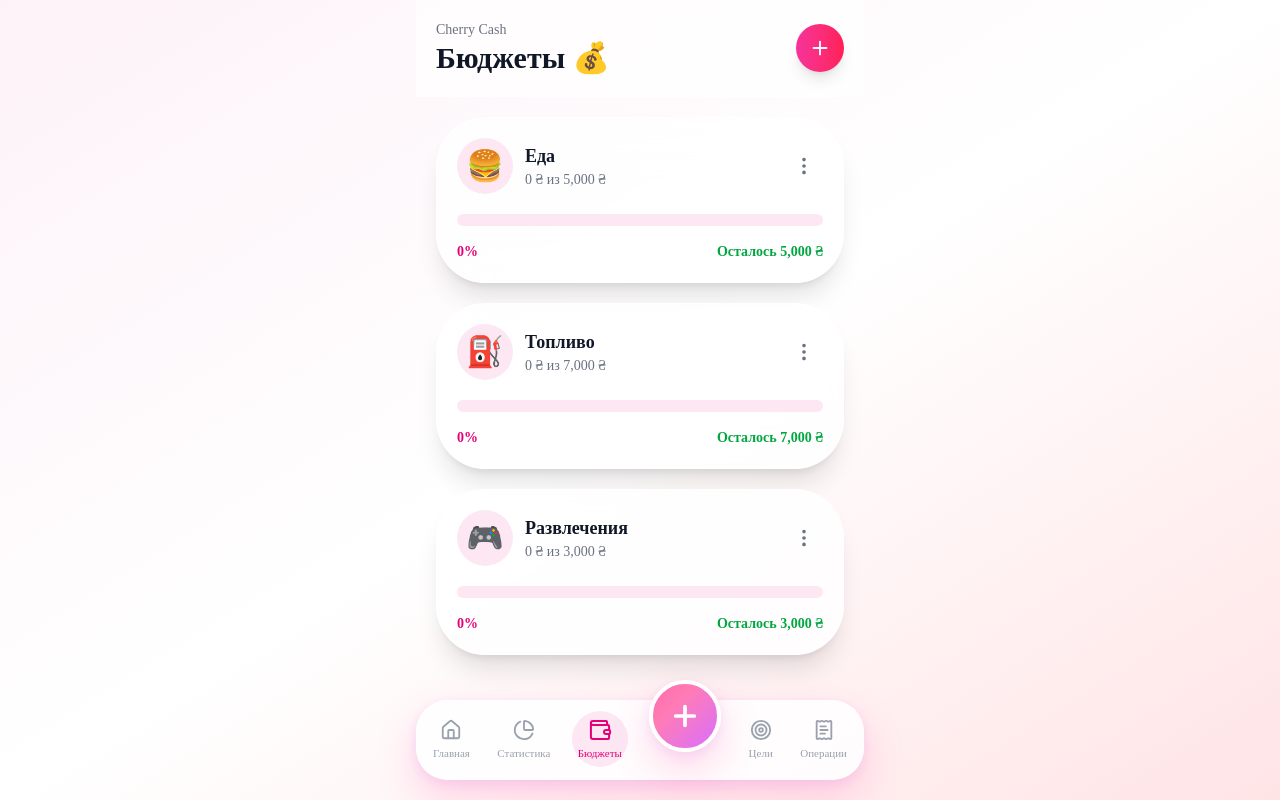
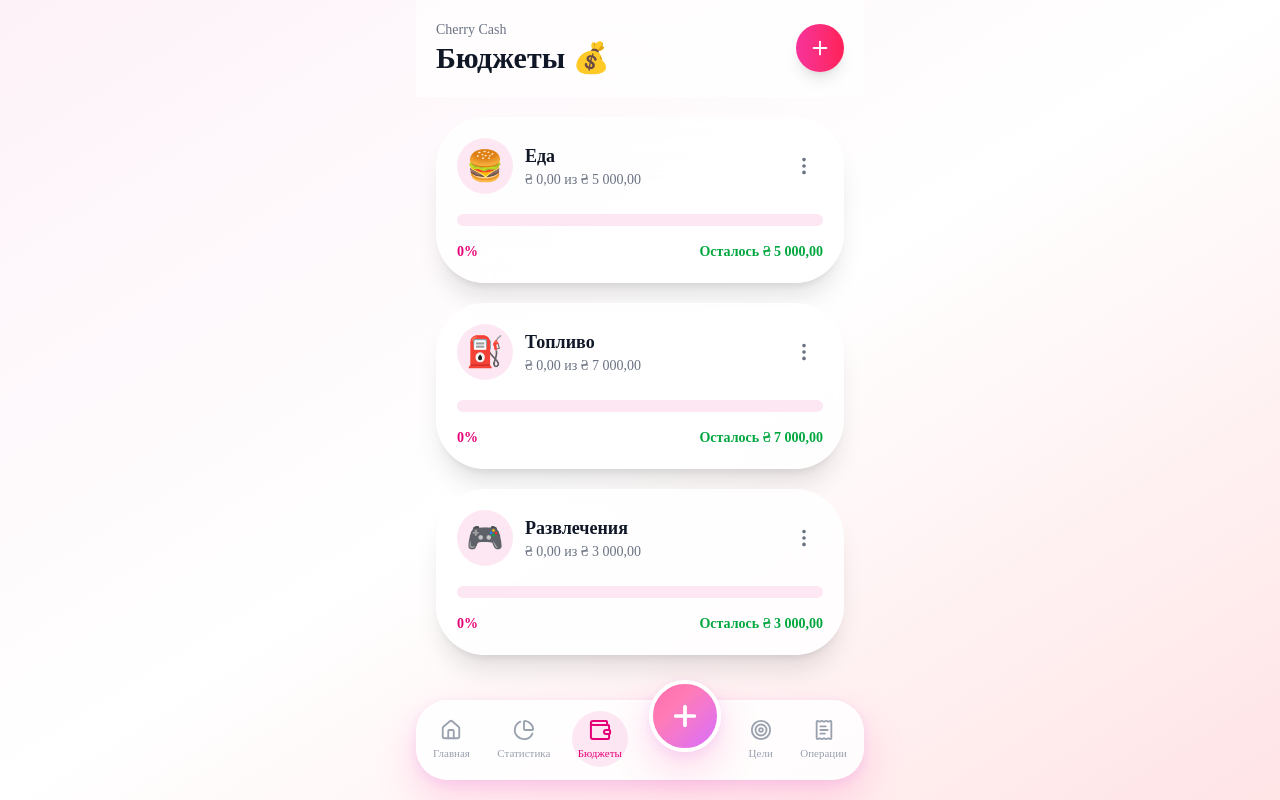
Before and after one commit to vv49chrgw7-source/cherry-cash, a Next.js app: page /budgets in a window 1280 px wide. Built offline with nearby package versions, Linux system fonts and the light colour scheme; no server answers.

Commit message:
Added transaction editing and improved modal

```diff
--- a/app/budgets/page.tsx
+++ b/app/budgets/page.tsx
@@ -14,6 +14,8 @@ import {
   Trash2,
 } from "lucide-react";
 
+import { useMoney } from "../hooks/useMoney";
+
 import BottomNavigation from "../components/BottomNavigation";
 import { useBudgets } from "../context/BudgetsContext";
 import { useTransactions } from "../context/TransactionsContext";
@@ -21,6 +23,7 @@ import { useTransactions } from "../context/TransactionsContext";
 export default function BudgetsPage() {
 const { budgets, deleteBudget } = useBudgets();
   const { transactions } = useTransactions();
+const money = useMoney();
   const { openBudgetModal } = useModal();
   const [openedMenu, setOpenedMenu] =
   useState<number | null>(null);
@@ -88,10 +91,10 @@ return (
                       {budget.category}
                     </h2>
 
-                    <p className="text-sm text-gray-500">
-                      {spent.toLocaleString()} ₴ из{" "}
-                      {budget.limit.toLocaleString()} ₴
-                    </p>
+<p className="text-sm text-gray-500">
+{money.format(spent)} из{" "}
+{money.format(budget.limit)}
+</p>
                   </div>
                 </div>
 
@@ -198,12 +201,10 @@ return (
                       : "text-red-500 font-semibold"
                   }
                 >
-                  {remaining >= 0
-                    ? `Осталось ${remaining.toLocaleString()} ₴`
-                    : `Перерасход ${Math.abs(
-                        remaining
-                      ).toLocaleString()} ₴`}
-                </span>
+{remaining >= 0
+  ? `Осталось ${money.format(remaining)}`
+  : `Перерасход ${money.format(Math.abs(remaining))}`}
+                      </span>
               </div>
               </GlassCard>
             </motion.div>
--- a/app/components/BalanceCard.tsx
+++ b/app/components/BalanceCard.tsx
@@ -4,10 +4,7 @@ import { ArrowDownRight, ArrowUpRight, Wallet } from "lucide-react";
 import { motion } from "framer-motion";
 import { useEffect, useState } from "react";
 
-import { useCurrency } from "../context/CurrencyContext";
-import { useExchangeRates } from "../context/ExchangeRateContext";
-
-import { formatMoney } from "../utils/formatMoney";
+import { useMoney } from "../hooks/useMoney";
 
 interface BalanceCardProps {
   balance: number;
@@ -20,8 +17,7 @@ export default function BalanceCard({
   income,
   expense,
 }: BalanceCardProps) {
-  const { currency } = useCurrency();
-  const { rates } = useExchangeRates();
+const money = useMoney();
   const [animatedBalance, setAnimatedBalance] = useState(balance);
 const [animatedIncome, setAnimatedIncome] = useState(income);
 const [animatedExpense, setAnimatedExpense] = useState(expense);
@@ -91,7 +87,7 @@ useEffect(() => {
             </p>
 
 <h2 className="mt-3 text-5xl font-black tracking-tight">
-  {formatMoney(animatedBalance, currency.code, rates)}
+{money.format(animatedBalance)}
 </h2>
 
             <div className="mt-3 inline-flex items-center gap-2 rounded-full bg-white/15 px-3 py-1 backdrop-blur-md">
@@ -124,7 +120,7 @@ useEffect(() => {
             </div>
 
 <p className="text-2xl font-bold">
-  {formatMoney(animatedIncome, currency.code, rates)}
+{money.format(animatedIncome)}
 </p>
           </motion.div>
 
@@ -143,7 +139,7 @@ useEffect(() => {
             </div>
 
 <p className="text-2xl font-bold">
-  {formatMoney(animatedExpense, currency.code, rates)}
+{money.format(animatedExpense)}
 </p>
           </motion.div>
         </div>
--- a/app/components/TransactionCard.tsx
+++ b/app/components/TransactionCard.tsx
@@ -3,9 +3,7 @@
 import { motion } from "framer-motion";
 import { useState } from "react";
 import DeleteTransactionModal from "./DeleteTransactionModal";
-import { useCurrency } from "../context/CurrencyContext";
-import { useExchangeRates } from "../context/ExchangeRateContext";
-import { formatMoney } from "../utils/formatMoney";
+import { useMoney } from "../hooks/useMoney";
 
 import {
   Trash2,
@@ -48,8 +46,7 @@ export default function TransactionCard({
   onDelete,
 }: TransactionCardProps) {
   const income = transaction.type === "income";
-  const { currency } = useCurrency();
-const { rates } = useExchangeRates();
+const money = useMoney();
   const { openEditTransaction } = useModal();
   const [showDeleteModal, setShowDeleteModal] =
   useState(false);
@@ -140,7 +137,7 @@ className={`text-2xl font-black leading-none tracking-tight ${
 }`}
             >
 {income ? "+" : "-"}
-{formatMoney(transaction.amount, currency.code, rates)}
+{money.format(transaction.amount)}
             </p>
           </div>
 
--- a/app/components/statistics/ExpensePieChart.tsx
+++ b/app/components/statistics/ExpensePieChart.tsx
@@ -10,6 +10,7 @@ import {
   Label,
 } from "recharts";
 import { PieChart as PieChartIcon } from "lucide-react";
+import { useMoney } from "../../hooks/useMoney";
 
 interface CategoryData {
   name: string;
@@ -35,6 +36,8 @@ const COLORS = [
 export default function ExpensePieChart({
   data,
 }: ExpensePieChartProps) {
+  const money = useMoney();
+
   const total = data.reduce(
     (sum, item) => sum + item.value,
     0
@@ -111,7 +114,7 @@ export default function ExpensePieChart({
                         fontWeight={800}
                         fill="#111827"
                       >
-                        {total.toLocaleString("ru-RU")} ₴
+{money.format(total)}
                       </text>
 
                       <text
@@ -174,10 +177,7 @@ export default function ExpensePieChart({
 
               <div className="text-right">
                 <div className="text-lg font-bold">
-                  {item.value.toLocaleString(
-                    "ru-RU"
-                  )}{" "}
-                  ₴
+{money.format(item.value)}
                 </div>
               </div>
             </motion.div>
--- a/app/components/statistics/StatisticsSummary.tsx
+++ b/app/components/statistics/StatisticsSummary.tsx
@@ -6,6 +6,8 @@ import {
   TrendingUp,
   Wallet,
 } from "lucide-react";
+
+import { useMoney } from "../../hooks/useMoney";
 
 interface StatisticsSummaryProps {
   balance: number;
@@ -18,6 +20,7 @@ export default function StatisticsSummary({
   income,
   expense,
 }: StatisticsSummaryProps) {
+const money = useMoney();
   return (
     <div className="space-y-5">
 
@@ -35,7 +38,7 @@ export default function StatisticsSummary({
             </p>
 
             <h2 className="mt-3 text-5xl font-black tracking-tight">
-              {balance.toLocaleString("ru-RU")} ₴
+{money.format(balance)}
             </h2>
 
             <p className="mt-3 inline-flex items-center rounded-full bg-white/20 px-3 py-1 text-sm">
@@ -73,7 +76,7 @@ export default function StatisticsSummary({
           </p>
 
           <h3 className="mt-1 text-3xl font-black text-emerald-600">
-            +{income.toLocaleString("ru-RU")} ₴
++{money.format(income)}
           </h3>
         </motion.div>
 
@@ -99,7 +102,7 @@ export default function StatisticsSummary({
           </p>
 
           <h3 className="mt-1 text-3xl font-black text-rose-600">
-            -{expense.toLocaleString("ru-RU")} ₴
+-{money.format(expense)}
           </h3>
         </motion.div>
 
--- /dev/null
+++ b/app/context/ThemeContext.tsx
@@ -0,0 +1,75 @@
+"use client";
+
+import {
+  createContext,
+  useContext,
+  useEffect,
+  useState,
+  ReactNode,
+} from "react";
+
+export type Theme = "light" | "dark" | "system";
+
+type ThemeContextType = {
+  theme: Theme;
+  setTheme: (theme: Theme) => void;
+};
+
+const ThemeContext = createContext<ThemeContextType | null>(null);
+
+const STORAGE_KEY = "theme";
+
+export function ThemeProvider({
+  children,
+}: {
+  children: ReactNode;
+}) {
+  const [theme, setThemeState] = useState<Theme>("system");
+
+  useEffect(() => {
+    const saved = localStorage.getItem(STORAGE_KEY) as Theme | null;
+
+    if (saved) {
+      setThemeState(saved);
+    }
+  }, []);
+
+  useEffect(() => {
+    const root = document.documentElement;
+
+    const systemDark = window.matchMedia(
+      "(prefers-color-scheme: dark)"
+    ).matches;
+
+    const isDark =
+      theme === "dark" ||
+      (theme === "system" && systemDark);
+
+    root.classList.toggle("dark", isDark);
+
+    localStorage.setItem(STORAGE_KEY, theme);
+  }, [theme]);
+
+  return (
+    <ThemeContext.Provider
+      value={{
+        theme,
+        setTheme: setThemeState,
+      }}
+    >
+      {children}
+    </ThemeContext.Provider>
+  );
+}
+
+export function useTheme() {
+  const context = useContext(ThemeContext);
+
+  if (!context) {
+    throw new Error(
+      "useTheme must be used inside ThemeProvider"
+    );
+  }
+
+  return context;
+}
--- a/app/goals/page.tsx
+++ b/app/goals/page.tsx
@@ -11,9 +11,11 @@ import {
 import BottomNavigation from "../components/BottomNavigation";
 import AddMoneyToGoalModal from "../components/AddMoneyToGoalModal";
 import { useGoals } from "../context/GoalsContext";
+import { useMoney } from "../hooks/useMoney";
 
 export default function GoalsPage() {
   const { goals, removeGoal } = useGoals();
+const money = useMoney();
 
   const [selectedGoalId, setSelectedGoalId] =
     useState<number | null>(null);
@@ -139,16 +141,10 @@ export default function GoalsPage() {
                     {goal.title}
                   </h2>
 
-                  <p className="mt-1 text-gray-500">
-                    {goal.currentAmount.toLocaleString(
-                      "ru-RU"
-                    )}{" "}
-                    ₴ из{" "}
-                    {goal.targetAmount.toLocaleString(
-                      "ru-RU"
-                    )}{" "}
-                    ₴
-                  </p>
+<p className="mt-1 text-gray-500">
+  {money.format(goal.currentAmount)} из{" "}
+  {money.format(goal.targetAmount)}
+</p>
                 </div>
 
               </div>
@@ -198,15 +194,9 @@ export default function GoalsPage() {
                     Осталось накопить
                   </p>
 
-                  <h3 className="mt-1 text-xl font-bold">
-                    {Math.max(
-                      left,
-                      0
-                    ).toLocaleString(
-                      "ru-RU"
-                    )}{" "}
-                    ₴
-                  </h3>
+<h3 className="mt-1 text-xl font-bold">
+  {money.format(Math.max(left, 0))}
+</h3>
 
                 </div>
 
--- /dev/null
+++ b/app/hooks/useMoney.ts
@@ -0,0 +1,15 @@
+"use client";
+
+import { useCurrency } from "../context/CurrencyContext";
+import { useExchangeRates } from "../context/ExchangeRateContext";
+import { formatMoney } from "../utils/formatMoney";
+
+export function useMoney() {
+  const { currency } = useCurrency();
+  const { rates } = useExchangeRates();
+
+  return {
+    format: (amount: number) =>
+      formatMoney(amount, currency.code, rates),
+  };
+}
--- a/app/layout.tsx
+++ b/app/layout.tsx
@@ -4,6 +4,7 @@ import { Geist, Geist_Mono } from "next/font/google";
 import "./globals.css";
 import Providers from "./providers";
 import { ModalProvider } from "./context/ModalContext";
+import { ThemeProvider } from "./context/ThemeContext";
 
 const geistSans = Geist({
   variable: "--font-geist-sans",
```
